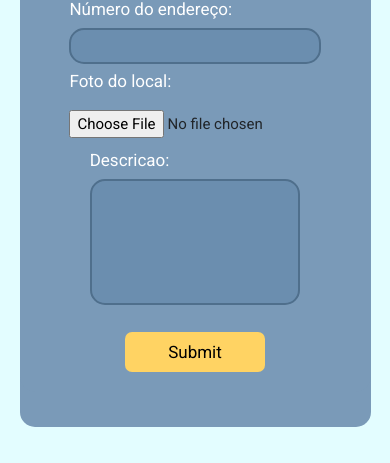
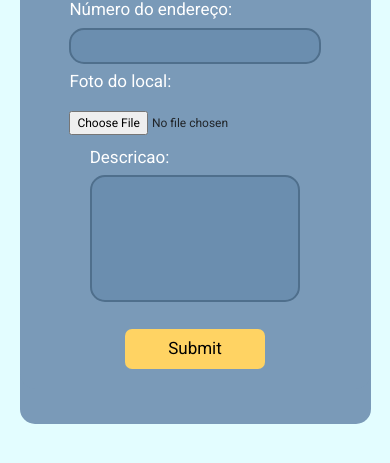
Before and after one commit to Rogerio-N/rogerio-n.github.io, a Jekyll site: the page create-complaint.html, which Jekyll copies as it is, in a window 390 px wide. Shown: the part 506-969 px from the top of the page. Built offline with Jekyll 4.4.1, drawn with Linux system fonts in a browser that asks for light colours.

Commit message:
[FIX] fixed mobile proportions for create-complaint.html file

```diff
--- a/CSS/create-complaint.css
+++ b/CSS/create-complaint.css
@@ -292,8 +292,6 @@ input::-webkit-inner-spin-button {
     background-color: #d1ad52;
 }
 
-
-
 #Protocol{
     margin: 40px 0px;
     background-color: #7A9AB8;
@@ -367,6 +365,7 @@ input::-webkit-inner-spin-button {
 }
 
 @media screen and (max-width:1200px){
+
     #Grid-form{
         grid-template-columns: repeat(2,45%);
     }
@@ -383,7 +382,9 @@ input::-webkit-inner-spin-button {
         font-size: 15px;
     }
 
-
+    #image-send{
+        font-size: 12px;
+    }
 }
 
 @media screen and (max-width:870px) {
--- a/create-complaint.html
+++ b/create-complaint.html
@@ -127,7 +127,7 @@
                             </div>
                             <div id="Complaint-foto">
                                 <p class="Complaint-label">Foto do local:</p>
-                                <input type="file" id="Foto" accept="image/*" required>
+                                <input id="image-send" type="file" id="Foto" accept="image/*" required>
                             </div>
 
                         </div>
```
